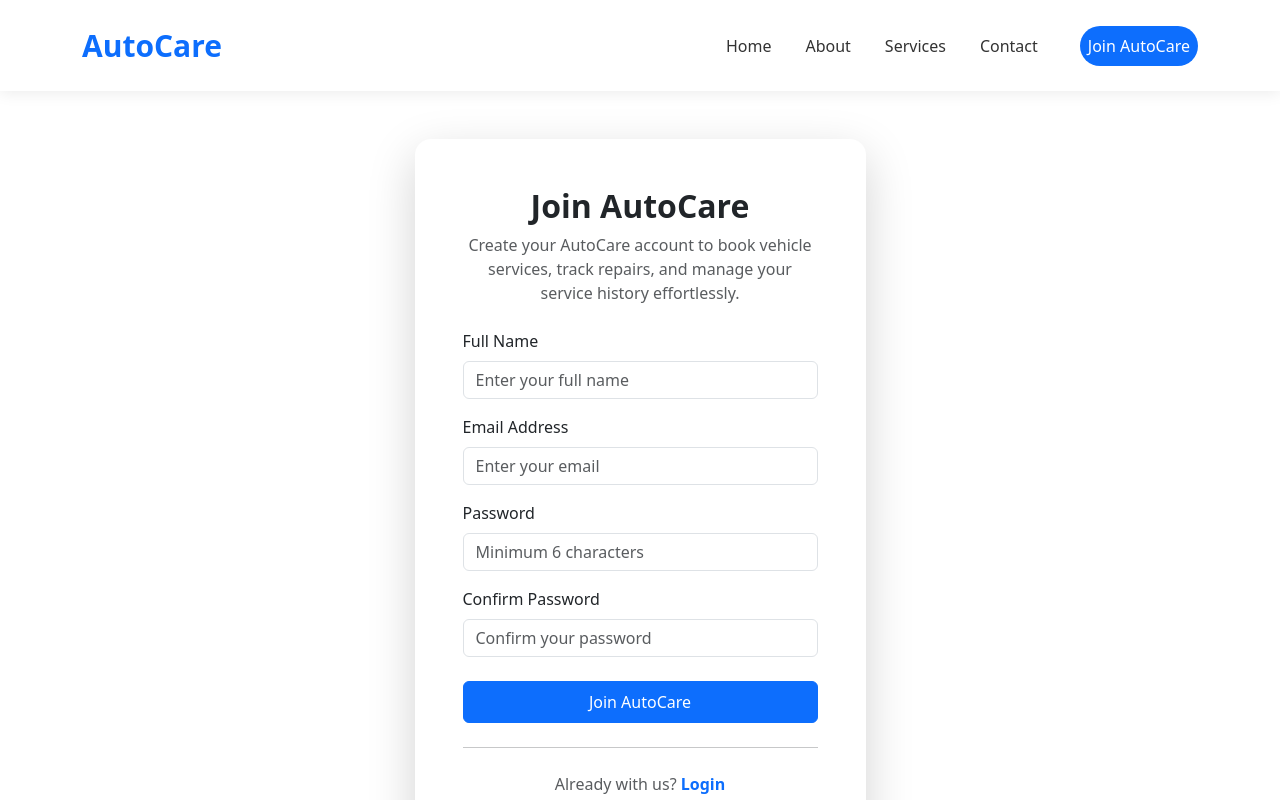
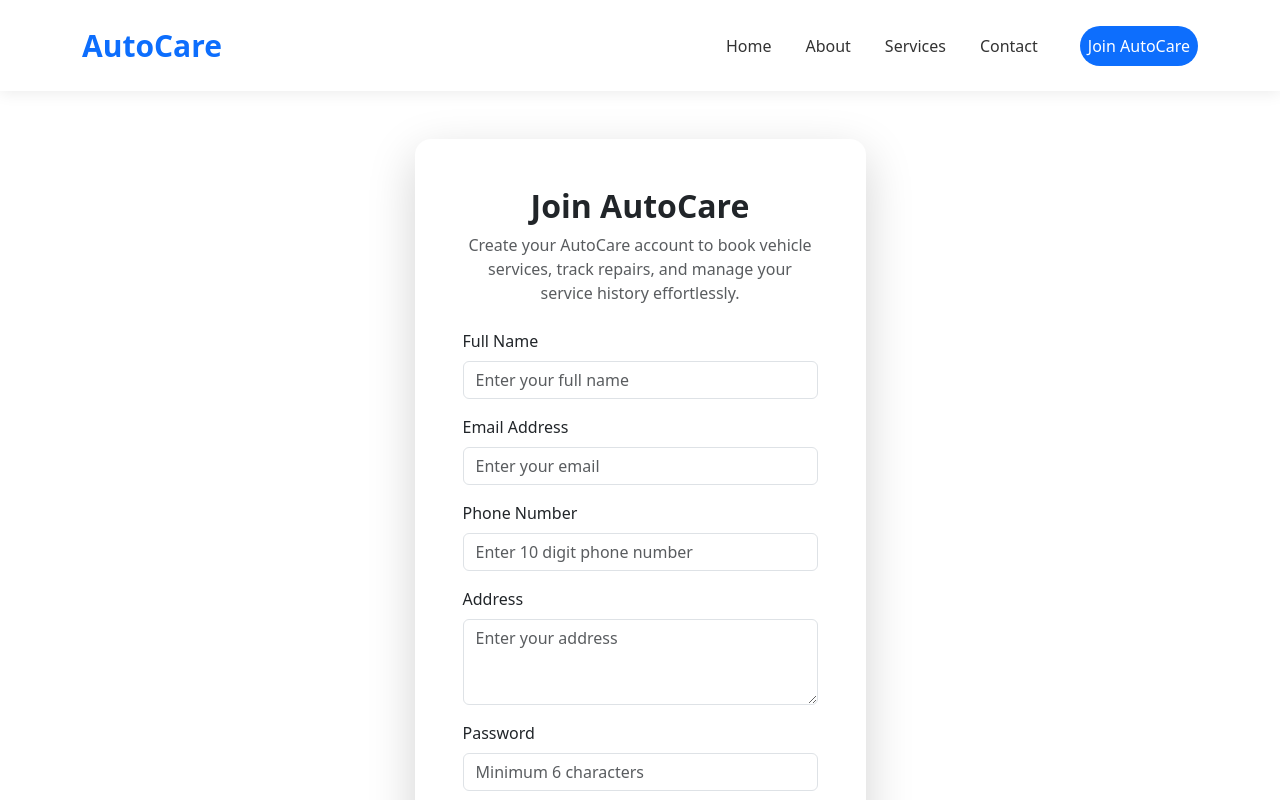
Before and after one commit to Pobitra2001/AutoCare-FullStack, a React (Vite) app in the folder autocare-frontend/: page /register in a window 1280 px wide. Shown: the top 800 px of the page. Built offline with nearby package versions, Linux system fonts and the light colour scheme.

Commit message:
fix connection b/w User and Customer table

```diff
--- a/autocare-frontend/src/pages/auth/Register.jsx
+++ b/autocare-frontend/src/pages/auth/Register.jsx
@@ -14,6 +14,8 @@ function Register() {
 
         fullName: "",
         email: "",
+        phone: "",
+        address: "",
         password: "",
         confirmPassword: "",
         role: "CUSTOMER"
@@ -37,35 +39,38 @@ function Register() {
         e.preventDefault();
 
         if (!formData.fullName.trim()) {
-
             toast.error("Full name is required.");
-
             return;
-
         }
 
         if (!formData.email.trim()) {
+            toast.error("Email is required.");
+            return;
+        }
 
-            toast.error("Email is required.");
+        if (!formData.phone.trim()) {
+            toast.error("Phone number is required.");
+            return;
+        }
 
+        if (!/^[0-9]{10}$/.test(formData.phone)) {
+            toast.error("Phone number must be exactly 10 digits.");
             return;
+        }
 
+        if (!formData.address.trim()) {
+            toast.error("Address is required.");
+            return;
         }
 
         if (formData.password.length < 6) {
-
             toast.error("Password must contain at least 6 characters.");
-
             return;
-
         }
 
         if (formData.password !== formData.confirmPassword) {
-
             toast.error("Passwords do not match.");
-
             return;
-
         }
 
         try {
@@ -75,11 +80,10 @@ function Register() {
             await authService.register({
 
                 fullName: formData.fullName,
-
                 email: formData.email,
-
+                phone: formData.phone,
+                address: formData.address,
                 password: formData.password,
-
                 role: "CUSTOMER"
 
             });
@@ -97,9 +101,7 @@ function Register() {
         catch (error) {
 
             const message =
-
                 error.response?.data?.message ||
-
                 "Registration failed.";
 
             toast.error(message);
@@ -129,9 +131,7 @@ function Register() {
                             <div className="text-center mb-4">
 
                                 <h2 className="fw-bold">
-
                                     Join AutoCare
-
                                 </h2>
 
                                 <p className="text-muted">
@@ -155,21 +155,13 @@ function Register() {
                                     </label>
 
                                     <input
-
                                         type="text"
-
                                         className="form-control"
-
                                         name="fullName"
-
                                         placeholder="Enter your full name"
-
                                         value={formData.fullName}
-
                                         onChange={handleChange}
-
                                         required
-
                                     />
 
                                 </div>
@@ -183,22 +175,54 @@ function Register() {
                                     </label>
 
                                     <input
+                                        type="email"
+                                        className="form-control"
+                                        name="email"
+                                        placeholder="Enter your email"
+                                        value={formData.email}
+                                        onChange={handleChange}
+                                        required
+                                    />
 
-                                        type="email"
+                                </div>
 
+                                <div className="mb-3">
+
+                                    <label className="form-label">
+
+                                        Phone Number
+
+                                    </label>
+
+                                    <input
+                                        type="text"
                                         className="form-control"
+                                        name="phone"
+                                        placeholder="Enter 10 digit phone number"
+                                        value={formData.phone}
+                                        onChange={handleChange}
+                                        required
+                                    />
 
-                                        name="email"
+                                </div>
 
-                                        placeholder="Enter your email"
+                                <div className="mb-3">
 
-                                        value={formData.email}
+                                    <label className="form-label">
 
+                                        Address
+
+                                    </label>
+
+                                    <textarea
+                                        className="form-control"
+                                        rows="3"
+                                        name="address"
+                                        placeholder="Enter your address"
+                                        value={formData.address}
                                         onChange={handleChange}
-
                                         required
-
-                                    />
+                                    ></textarea>
 
                                 </div>
 
@@ -211,21 +235,13 @@ function Register() {
                                     </label>
 
                                     <input
-
                                         type="password"
-
                                         className="form-control"
-
                                         name="password"
-
                                         placeholder="Minimum 6 characters"
-
                                         value={formData.password}
-
                                         onChange={handleChange}
-
                                         required
-
                                     />
 
                                 </div>
@@ -239,44 +255,26 @@ function Register() {
                                     </label>
 
                                     <input
-
                                         type="password"
-
                                         className="form-control"
-
                                         name="confirmPassword"
-
                                         placeholder="Confirm your password"
-
                                         value={formData.confirmPassword}
-
                                         onChange={handleChange}
-
                                         required
-
                                     />
 
                                 </div>
 
                                 <button
-
                                     type="submit"
-
                                     className="btn btn-primary w-100 py-2"
-
                                     disabled={loading}
-
                                 >
 
-                                    {
-
-                                        loading
-
-                                            ? "Creating Account..."
-
-                                            : "Join AutoCare"
-
-                                    }
+                                    {loading
+                                        ? "Creating Account..."
+                                        : "Join AutoCare"}
 
                                 </button>
 
@@ -295,11 +293,8 @@ function Register() {
                                 {" "}
 
                                 <Link
-
                                     to="/login"
-
                                     className="fw-semibold text-decoration-none"
-
                                 >
 
                                     Login
```
Also changed, not shown: 2 other files (tests, documents, lock files or other folders).
